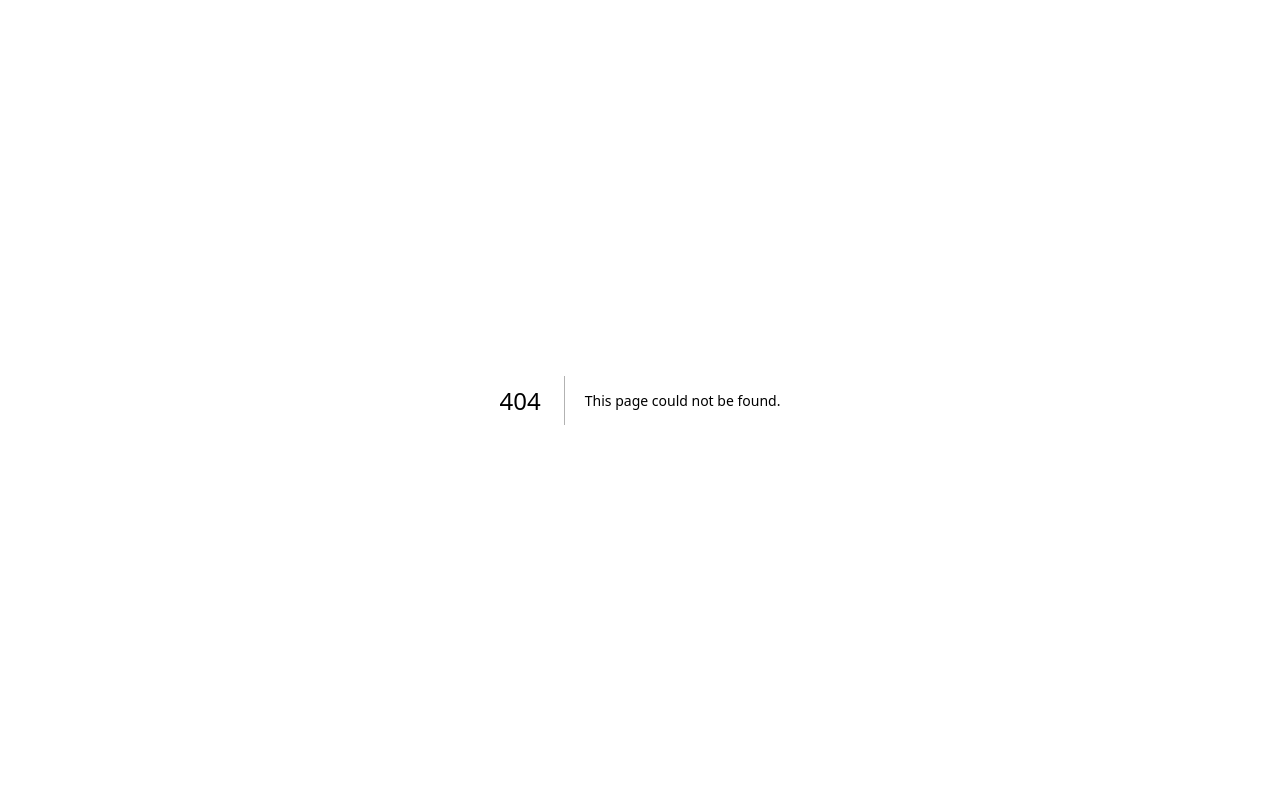
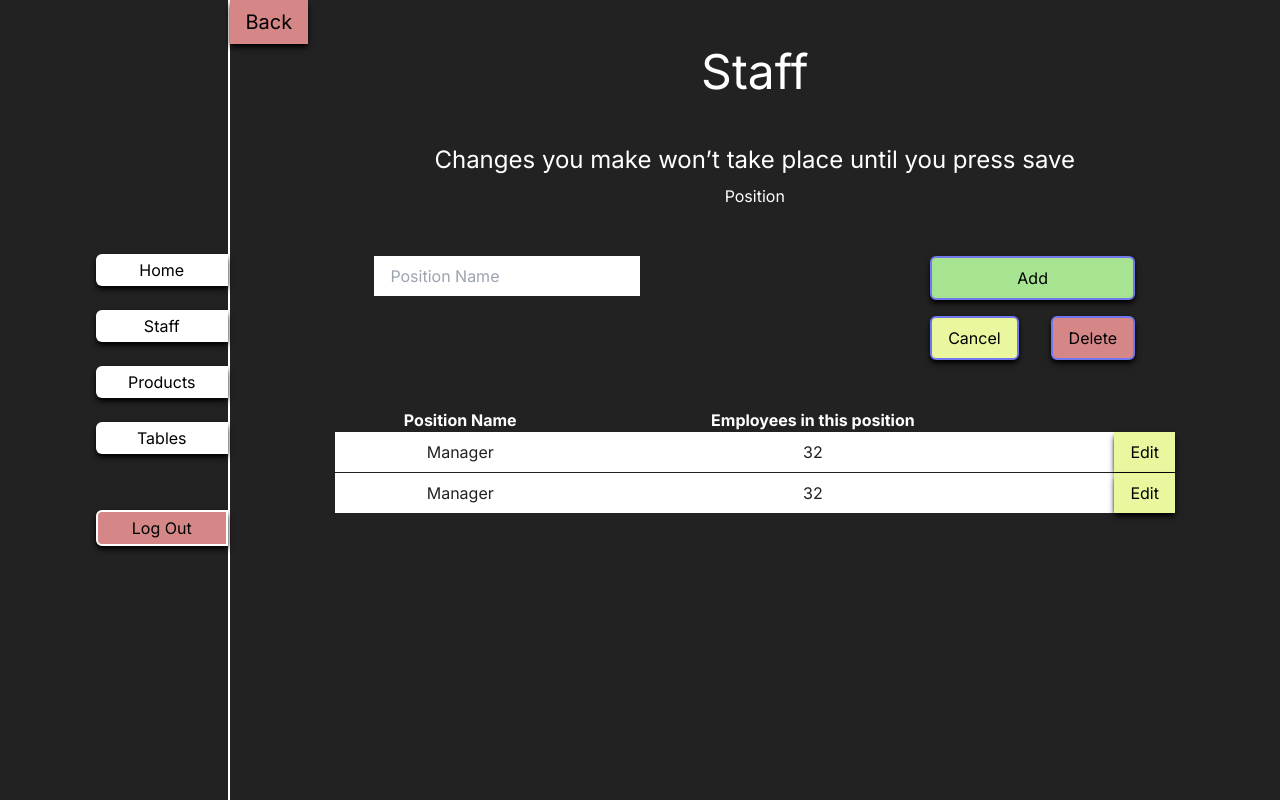
Before and after one commit to SuatDauti/table-track, a Next.js app: page /adminPanel/staffAdmin/addPosition in a window 1280 px wide. Before the commit this address had no page. Built offline with nearby package versions, Linux system fonts and the light colour scheme.

Commit message:
Added Staff Position form

```diff
--- a/app/adminPanel/page.tsx
+++ b/app/adminPanel/page.tsx
@@ -1,9 +1,14 @@
 "use client";
+
+import WelcomeText from "../components/adminPanel/paragraphs/WelcomeText";
 
 export default function AdminPanel() {
   return (
-    <div className=" overflow-y-scroll w-full">
-      <h1 className="text-white text-5xl">Admin Panel</h1>
+    <div className="flex overflow-y-scroll w-full items-center max-h-screen flex-col">
+      <WelcomeText />
+      <WelcomeText />
+      <WelcomeText />
+      <WelcomeText />
     </div>
   );
 }
--- /dev/null
+++ b/app/adminPanel/staffAdmin/addPosition/page.tsx
@@ -0,0 +1,59 @@
+"use client";
+
+import DisplayStaffPosition from "@/app/components/adminStaff/addPosition/displayStaffPosition";
+import WarningText from "../../../components/adminStaff/addPosition/warningText";
+import ButtonAccept from "@/app/components_global/buttons/ButtonAccept";
+import ButtonNeutral from "@/app/components_global/buttons/ButtonNeutral";
+import ButtonReject from "@/app/components_global/buttons/ButtonReject";
+import Link from "next/link";
+import { useState } from "react";
+
+export default function AddPosition() {
+  const [Position, SetPosition] = useState("");
+
+  return (
+    <>
+      <div className="flex flex-col items-center w-full gap-12 max-h-screen overflow-y-scroll">
+        <Link
+          href={"/adminPanel/staffAdmin "}
+          passHref
+          className="self-start text-xl absolute"
+        >
+          <ButtonReject className="border-none rounded-none ">
+            Back
+          </ButtonReject>
+        </Link>
+
+        {/* Title */}
+        <h1 className="text-white text-5xl mt-12">Staff</h1>
+
+        {/* Warning */}
+        <WarningText />
+
+        {/* Form */}
+        <div className="w-full">
+          <form className="flex justify-around">
+            <input
+              onChange={(e) => SetPosition(e.target.value)}
+              type="text"
+              placeholder="Position Name"
+              className="px-4 py-2 h-fit "
+            ></input>
+            <div className="flex flex-col gap-4">
+              <ButtonAccept className="w-full" type="submit">
+                Add
+              </ButtonAccept>
+              <div className="flex gap-8">
+                <ButtonNeutral className="w-full">Cancel</ButtonNeutral>
+                <ButtonReject className="w-full">Delete</ButtonReject>
+              </div>
+            </div>
+          </form>
+        </div>
+
+        {/* Show table */}
+        <DisplayStaffPosition />
+      </div>
+    </>
+  );
+}
--- a/app/adminPanel/staffAdmin/page.tsx
+++ b/app/adminPanel/staffAdmin/page.tsx
@@ -1,3 +1,12 @@
+import StaffDisplayTable from "@/app/components/adminStaff/staffDisplayTable";
+import AddStaffButton from "@/app/components/adminStaff/addStaffButton";
+
 export default function StaffAdmin() {
-  return <>staff</>;
+  return (
+    <div className="flex flex-col items-center w-full gap-8 max-h-screen overflow-y-scroll">
+      <h1 className="text-white text-5xl mt-12">Staff</h1>
+      <AddStaffButton />
+      <StaffDisplayTable />
+    </div>
+  );
 }
--- /dev/null
+++ b/app/components/adminPanel/paragraphs/WelcomeText.tsx
@@ -0,0 +1,22 @@
+export default function WelcomeText() {
+  return (
+    <div className="text-center max-w-7xl">
+      <h1 className="text-white text-5xl my-12">Welcome to your Admin Panel</h1>
+      <p className="text-white">
+        Lorem ipsum dolor sit amet, consectetur adipiscing elit. Fusce vel
+        ligula venenatis, suscipit libero non, semper est. Phasellus porta
+        dignissim orci, quis pellentesque dui lacinia vel. Fusce in sollicitudin
+        enim. In nec turpis sed nulla placerat fermentum nec sit amet lorem.
+        Etiam dictum faucibus nisl, posuere vestibulum tellus tempus ut.
+        Vestibulum congue venenatis sapien. Mauris cursus est sem, a vulputate
+        urna facilisis quis. Quisque eget mauris pulvinar sem tempor interdum.
+        Curabitur porta nulla vel ipsum cursus vulputate. Phasellus placerat
+        eros sit amet turpis maximus, a lacinia urna ultrices. Integer ac arcu
+        faucibus, congue neque eget, euismod leo. Praesent malesuada non nisi
+        vitae dignissim. Suspendisse sollicitudin molestie diam, quis vehicula
+        mauris tincidunt vel. Morbi in ante felis. Curabitur eget neque vitae
+        massa euismod auctor id non sem.
+      </p>
+    </div>
+  );
+}
--- /dev/null
+++ b/app/components/adminStaff/addPosition/displayStaffPosition.tsx
@@ -0,0 +1,33 @@
+import ButtonNeutral from "@/app/components_global/buttons/ButtonNeutral";
+
+export default function DisplayStaffPosition() {
+  return (
+    <>
+      <table className="w-[80%] text-white text-center">
+        <tr>
+          <th>Position Name</th>
+          <th>Employees in this position</th>
+        </tr>
+        <tr className="border-b border-blackBody bg-white text-blackBody">
+          <td>Manager</td>
+          <td>32</td>
+          <td className="text-end">
+            <ButtonNeutral className="rounded-none border-none ">
+              Edit
+            </ButtonNeutral>
+          </td>
+        </tr>
+
+        <tr className="border-b border-blackBody bg-white text-blackBody">
+          <td>Manager</td>
+          <td>32</td>
+          <td className="text-end">
+            <ButtonNeutral className="rounded-none border-none">
+              Edit
+            </ButtonNeutral>
+          </td>
+        </tr>
+      </table>
+    </>
+  );
+}
--- /dev/null
+++ b/app/components/adminStaff/addPosition/warningText.tsx
@@ -0,0 +1,12 @@
+export default function WarningText() {
+  return (
+    <>
+      <div className="flex flex-col items-center gap-2">
+        <h1 className="text-white text-2xl">
+          Changes you make won’t take place until you press save
+        </h1>
+        <p className="text-white">Position</p>
+      </div>
+    </>
+  );
+}
--- /dev/null
+++ b/app/components/adminStaff/addStaffButton.tsx
@@ -0,0 +1,17 @@
+import ButtonAccept from "@/app/components_global/buttons/ButtonAccept";
+import Link from "next/link";
+export default function AddStaffButton() {
+  return (
+    <>
+      <Link
+        href={"/adminPanel/staffAdmin/addPosition"}
+        passHref
+        className="w-full"
+      >
+        <ButtonAccept className="border-none w-full rounded-none">
+          Add Position
+        </ButtonAccept>
+      </Link>
+    </>
+  );
+}
--- /dev/null
+++ b/app/components/adminStaff/staffDisplayTable.tsx
@@ -0,0 +1,31 @@
+import ButtonAccept from "@/app/components_global/buttons/ButtonAccept";
+import ButtonNeutral from "@/app/components_global/buttons/ButtonNeutral";
+
+export default function StaffDisplayTable() {
+  return (
+    <>
+      <table className="text-white w-full text-right self-center  border-spacing-y-8">
+        <tr className="border-b border-white">
+          <th>Staff Position ()</th>
+          <th>Employee Name</th>
+          <th>Currently Working</th>
+          <th>
+            <ButtonAccept className="border-none rounded-none shadow-none">
+              Add Employee
+            </ButtonAccept>
+          </th>
+        </tr>
+        <tr className="border-b border-blackBody bg-white text-blackBody">
+          <td>Manager</td>
+          <td>Name Lastname</td>
+          <td>Yes</td>
+          <td className=" text-end">
+            <ButtonNeutral className="border-none rounded-none">
+              Edit
+            </ButtonNeutral>
+          </td>
+        </tr>
+      </table>
+    </>
+  );
+}
```
